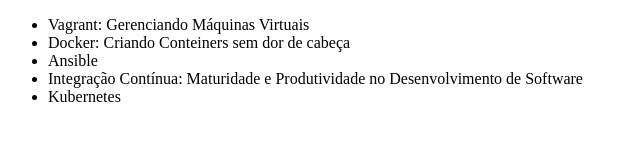
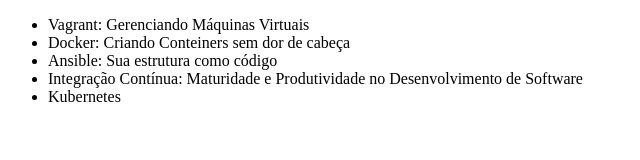
Before and after one commit to Rafael-Albano/alura-git, a plain HTML site: page index.html in a window 1280 px wide. Shown: the whole page, without its empty margins (0-640 px from the left). Drawn offline with Linux system fonts and the light colour scheme.

Commit message:
Corrigindo nome do curso de Ansible

```diff
--- a/index.html
+++ b/index.html
@@ -8,7 +8,7 @@
     <ul>
         <li>Vagrant: Gerenciando Máquinas Virtuais</li>
         <li>Docker: Criando Conteiners sem dor de cabeça</li>
-        <li>Ansible</li>
+        <li>Ansible: Sua estrutura como código</li>
         <li>Integração Contínua: Maturidade e Produtividade no Desenvolvimento de Software</li>
         <li>Kubernetes</li>
     </ul>
```
